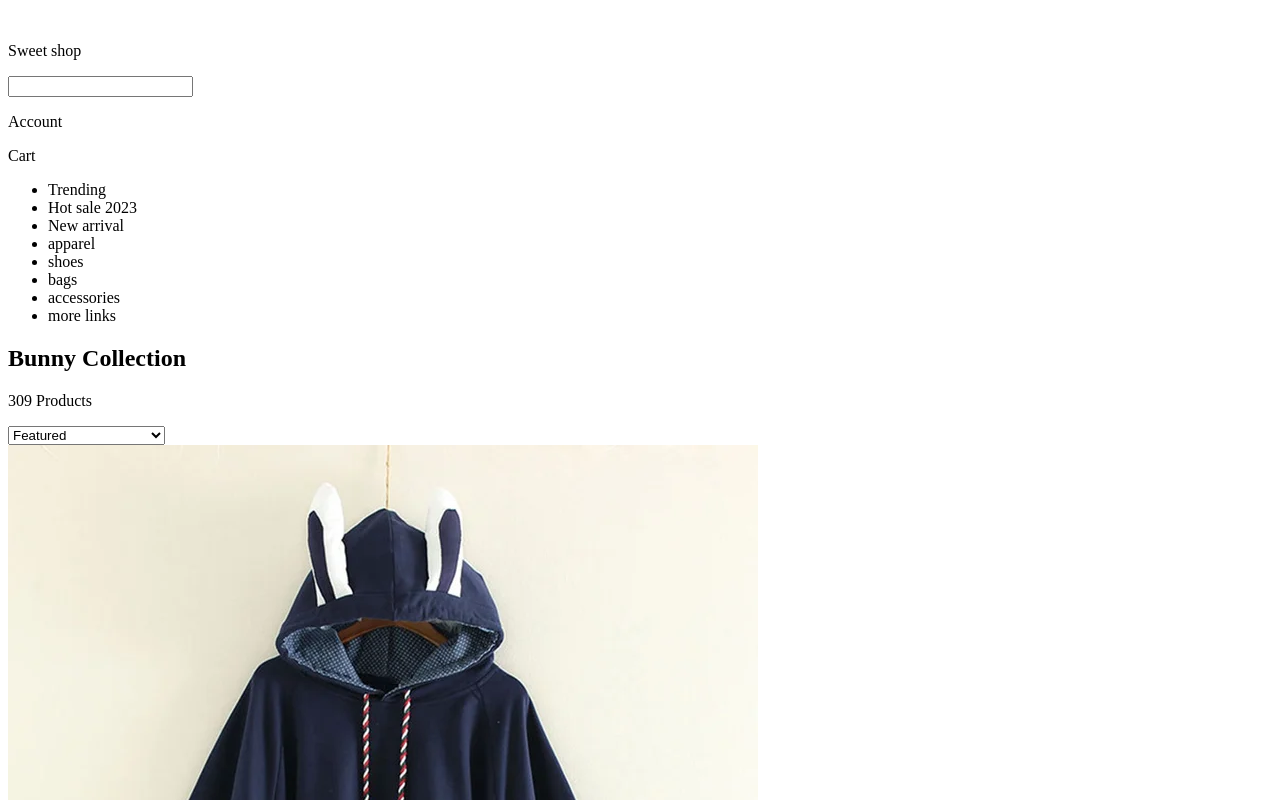
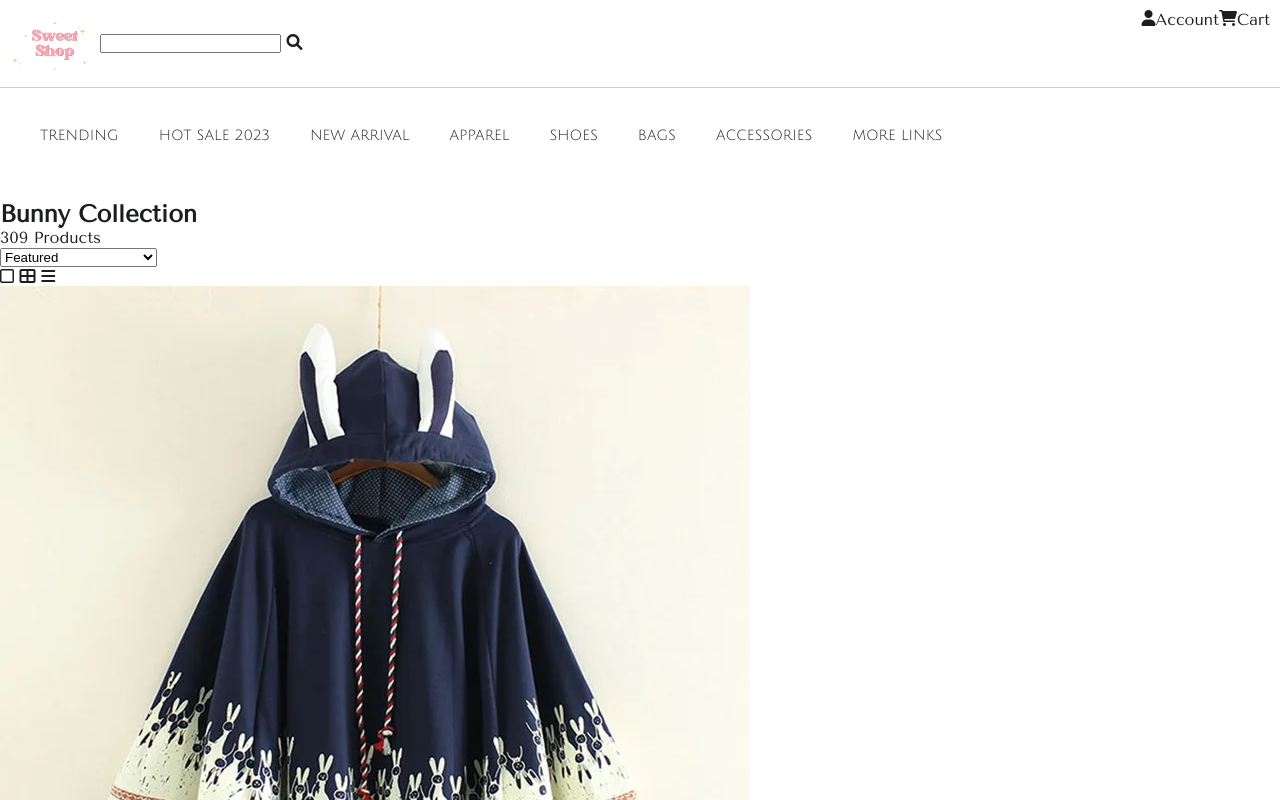
Before and after one commit to MEINNASTIE/Shop_play, a plain HTML site: page Sweet_shop/index.html in a window 1280 px wide. Shown: the top 800 px of the page. Drawn offline with nearby package versions, Linux system fonts and the light colour scheme.

Commit message:
working on navigation

```diff
--- a/Sweet_shop/index.html
+++ b/Sweet_shop/index.html
@@ -4,22 +4,29 @@
     <meta charset="UTF-8">
     <meta http-equiv="X-UA-Compatible" content="IE=edge">
     <meta name="viewport" content="width=device-width, initial-scale=1.0">
+    <link rel=“stylesheet” href=“https://cdnjs.cloudflare.com/ajax/libs/font-awesome/6.4.0/css/all.min.css”
+    />
+    <link rel="stylesheet" href="https://cdnjs.cloudflare.com/ajax/libs/font-awesome/6.0.0-beta2/css/all.min.css" integrity="sha512-YWzhKL2whUzgiheMoBFwW8CKV4qpHQAEuvilg9FAn5VJUDwKZZxkJNuGM4XkWuk94WCrrwslk8yWNGmY1EduTA==" crossorigin="anonymous" referrerpolicy="no-referrer" />
+    <link rel="preconnect" href="https://fonts.googleapis.com">
+    <link rel="preconnect" href="https://fonts.gstatic.com" crossorigin>
+    <link href="https://fonts.googleapis.com/css2?family=Julius+Sans+One&family=Tenor+Sans&display=swap" rel="stylesheet">
+    <link rel="stylesheet" href="style.css">
     <title>Sweet shop</title>
 </head>
 <body>
     <nav>
         <div class="primary_nav">
             <div class="logo">
-                <img src="" alt="">
-                <p>Sweet shop</p>
+                <img src="images/logo_sweet.png" alt="sweet_logo">
                 <form>
                     <input type="search" name="search" id="search">
+                    <i class="fa-solid fa-magnifying-glass"></i>
                 </form>
             </div>
             <div class="shopping">
-                <i></i>
+                <i class="fa-solid fa-user"></i>
                 <p>Account</p>
-                <i></i>
+                <i class="fa-solid fa-cart-shopping"></i>
                 <p>Cart</p>
             </div>
         </div>
@@ -52,9 +59,9 @@
             </select>
             </div>
             <div class="classify_icons">
-                <i></i>
-                <i></i>
-                <i></i>
+                <i class="fa-regular fa-square"></i>
+                <i class="fa-solid fa-table-cells-large"></i>
+                <i class="fa-solid fa-bars"></i>
             </div>
         </section>
         <section class="products grid_lay">
@@ -91,7 +98,10 @@
             </div>
         </form>
         <div class="payment_options">
-
+            <i class="fa-brands fa-cc-apple-pay"></i>
+            <i class="fa-brands fa-cc-visa"></i>
+            <i class="fa-brands fa-cc-mastercard"></i>
+            <i class="fa-brands fa-cc-paypal"></i>
         </div>
         <div class="end">
             <p>&copy; 2023 Sweet Shop</p>
--- a/Sweet_shop/style.css
+++ b/Sweet_shop/style.css
@@ -4,6 +4,7 @@
     margin: 0;
     padding: 0;
     box-sizing: border-box;
+    scroll-behavior: smooth;
 }
 
 :root {
@@ -11,3 +12,51 @@
     --tomato: #BA4444;
     --black: #1C1D1D;
 }
+
+body {
+    margin-top: 200px;
+    font-family: 'Tenor Sans', sans-serif;
+    color: var(--black);
+}
+
+/* NAV SECTION ************/
+
+nav {
+    position: fixed;
+    top: 0;
+    background-color: white;
+    width: 100%;
+}
+
+.primary_nav {
+    display: flex;
+    padding: 10px;
+    justify-content: space-between;
+}
+
+.logo img {
+    width: 90px;
+}
+
+.logo {
+    display: flex;
+    align-items: center;
+}
+
+.shopping {
+    display: flex;
+}
+
+.secondary_nav ul {
+    display: flex;
+    padding: 20px;
+    list-style-type: none;
+    border-top: 1px solid rgba(0, 0, 0, 0.2);
+    font-family: 'Julius Sans One', sans-serif;
+}
+
+.secondary_nav ul li {
+    padding: 20px;
+    text-transform: uppercase;
+    font-size: 0.9em;
+}
```
Also changed, not shown: Sweet_shop/images/logo_sweet.png (added).
